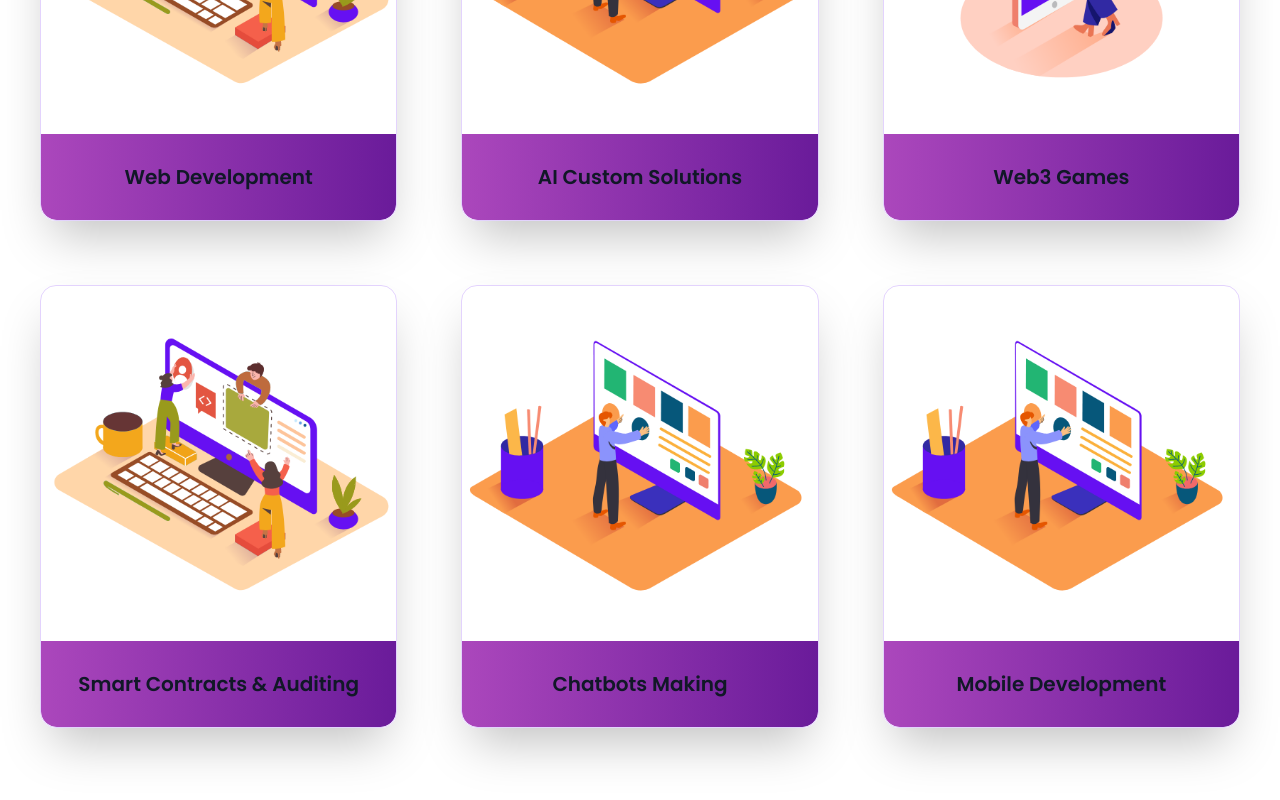
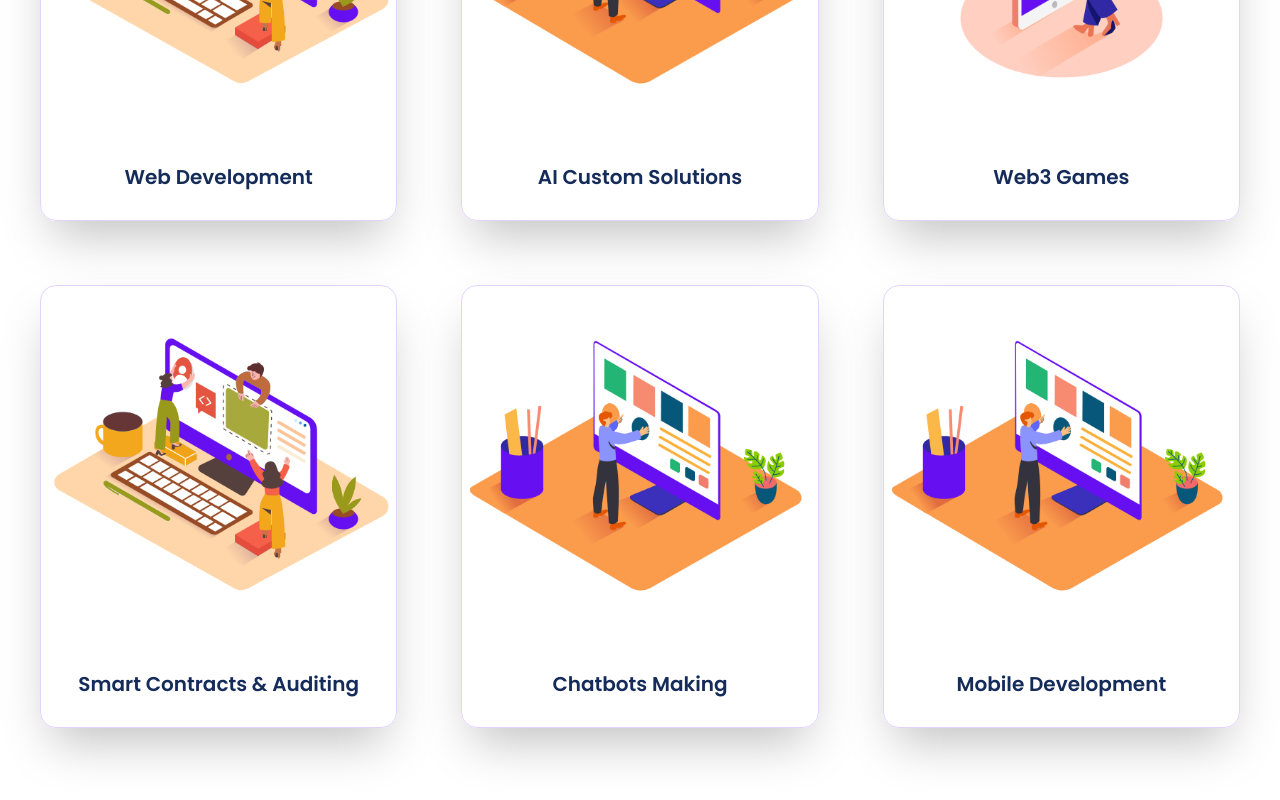
Before and after one commit to MDaniyalTariq/orbimatrix, a React (Create React App) app: page / in a window 1280 px wide. Shown: the part 1254-2054 px from the top of the page. Built offline with nearby package versions, Linux system fonts and the light colour scheme.

Commit message:
"Update Service.js: Add dark mode styling to h2 element"

```diff
--- a/src/parts/Service.js
+++ b/src/parts/Service.js
@@ -37,7 +37,7 @@ export default function Service({ data }) {
                 <div className="absolute inset-0 flex items-center justify-center p-6 text-white transition-opacity duration-300 bg-black bg-opacity-50 opacity-0 group-hover:opacity-100">
                   <p className="text-lg text-center">{item.description}</p>
                 </div>
-                <h2 className="text-xl text-center py-7 rounded-b-2xl bg-gradient-heading-purple ">
+                <h2 className="text-xl text-center py-7 rounded-b-2xl text-theme-blue dark:text-gray-300 dark:bg-gradient-heading-purple ">
                   {item.title}
                 </h2>
               </div>
```
